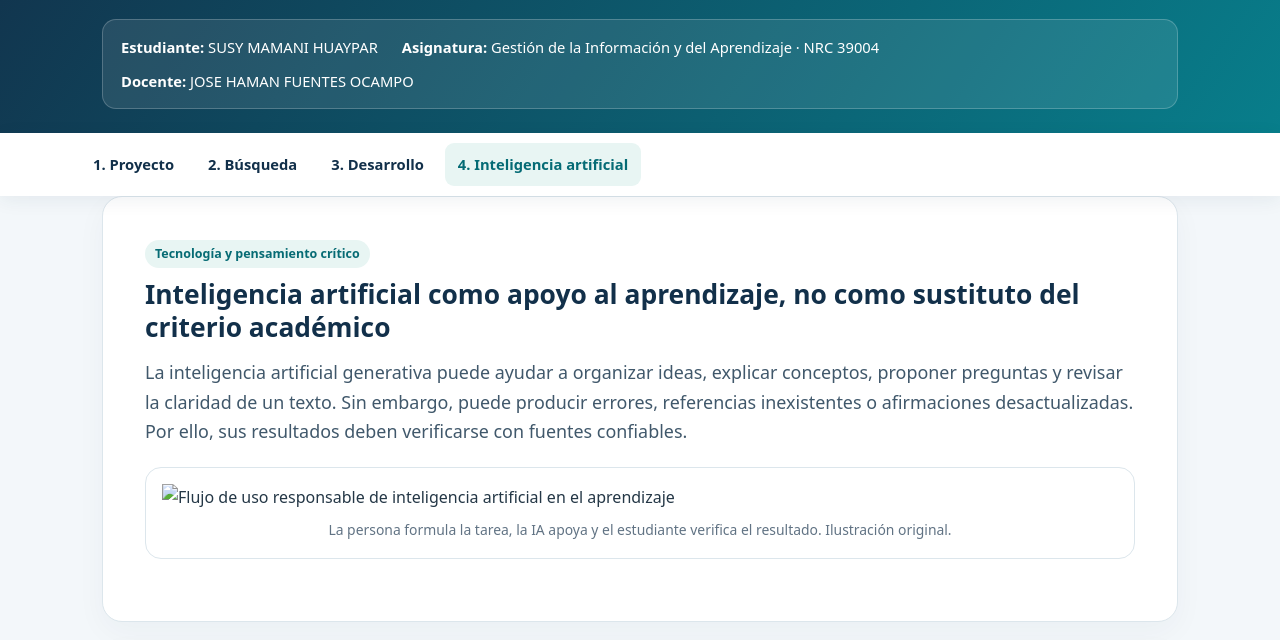
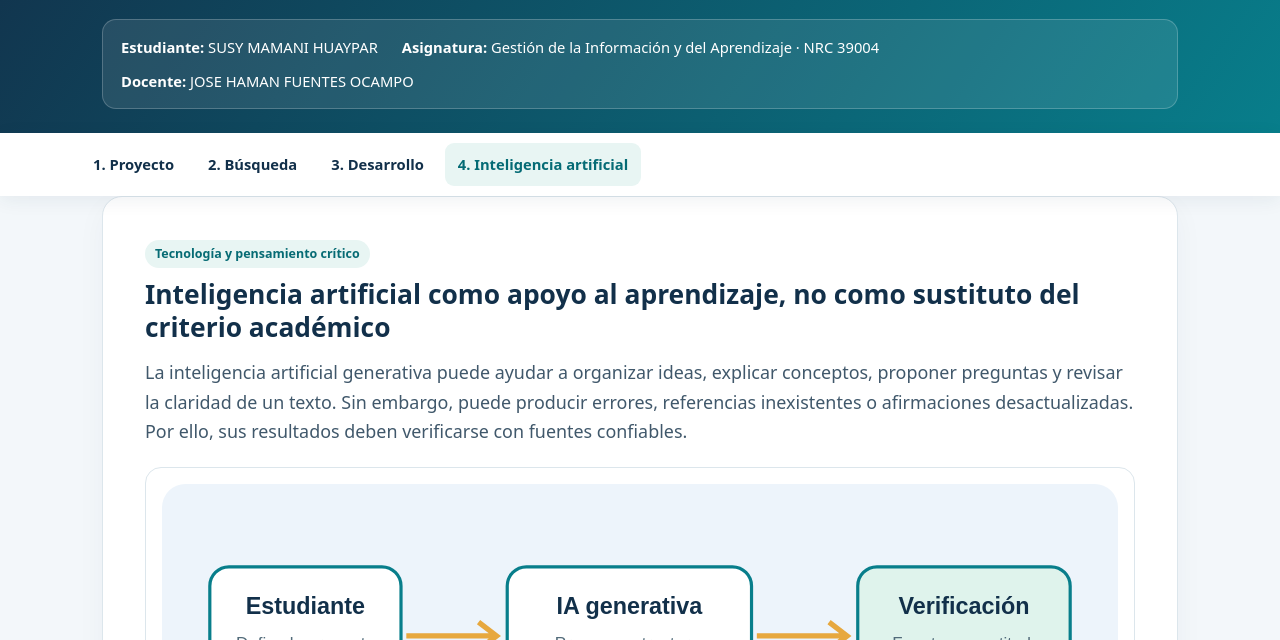
Before and after one commit to 76141747-ship-it/PORTAFOLIO-DE-SUSY, a plain HTML site: page ia.html in a window 1280 px wide. Shown: the part 160-800 px from the top of the page. Drawn offline with Linux system fonts and the light colour scheme.

Commit message:
Update ia.html

```diff
--- a/ia.html
+++ b/ia.html
@@ -8,7 +8,7 @@
 </div></nav><main class="wrap">
 <section class="hero"><span class="tag">Tecnología y pensamiento crítico</span><h2>Inteligencia artificial como apoyo al aprendizaje, no como sustituto del criterio académico</h2>
 <p class="lead">La inteligencia artificial generativa puede ayudar a organizar ideas, explicar conceptos, proponer preguntas y revisar la claridad de un texto. Sin embargo, puede producir errores, referencias inexistentes o afirmaciones desactualizadas. Por ello, sus resultados deben verificarse con fuentes confiables.</p>
-<figure><img src="assets/ia.svg" alt="Flujo de uso responsable de inteligencia artificial en el aprendizaje"><figcaption>La persona formula la tarea, la IA apoya y el estudiante verifica el resultado. Ilustración original.</figcaption></figure></section>
+<figure><img src="ia.svg" alt="Flujo de uso responsable de inteligencia artificial en el aprendizaje"><figcaption>La persona formula la tarea, la IA apoya y el estudiante verifica el resultado. Ilustración original.</figcaption></figure></section>
 <section class="hero"><h2>Herramientas y aplicaciones académicas</h2><div class="grid">
 <article class="card"><h3>ChatGPT</h3><p>Puede apoyar la explicación de conceptos, la generación de preguntas de repaso, la organización de esquemas y la revisión de redacción. No reemplaza la consulta de artículos originales.</p></article>
 <article class="card"><h3>Gemini</h3><p>Puede ayudar a explorar ideas, resumir información proporcionada y proponer estructuras. Es necesario comprobar los datos y las referencias.</p></article>
```
